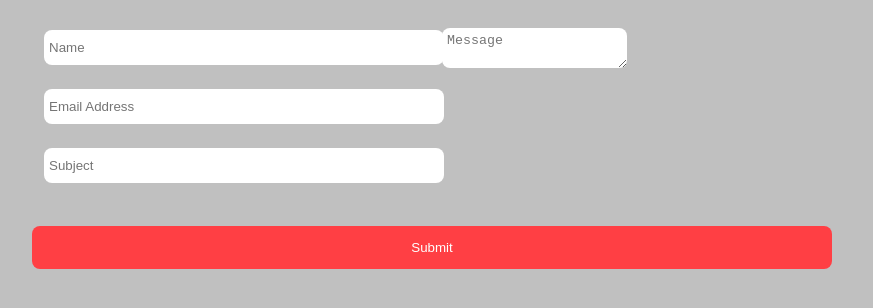
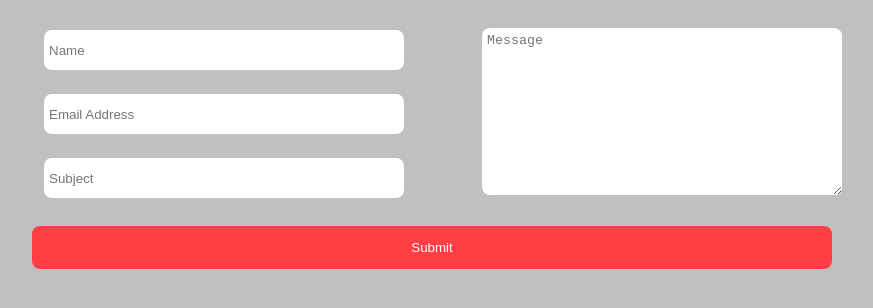
Before and after one commit to donatasdk/form6, a plain HTML site: page index.html in a window 1280 px wide. Shown: the part 270-578 px from the top of the page, without its empty margins (208-1081 px from the left). Drawn offline with Linux system fonts and the light colour scheme.

Commit message:
no message

```diff
--- a/style.css
+++ b/style.css
@@ -27,14 +27,14 @@ body {
 }
 
 #left {
-    width: 50%;
-    height: 200px;
+    width: 45%;
+    height: auto;
     float: left;
 }
 
 #right {
-    width: 50%;
-    height: 200px;
+    width: 45%;
+    height: auto;
     float: right;
 }
 
@@ -51,12 +51,12 @@ input[type=submit] {
 }
 
 input[type=text], input[type=email] {
-    line-height: 25px;
     padding: 5px;
     border-radius: 8px;
     border: none;
     margin: 12px;
     width:100%;
+    height: 40px;
 }
 
 textarea {
@@ -64,6 +64,8 @@ textarea {
     margin: 10px;
     border-radius: 8px;
     border: none;
+    width: 100%;
+    height: 167px;
 
 }
 
```
